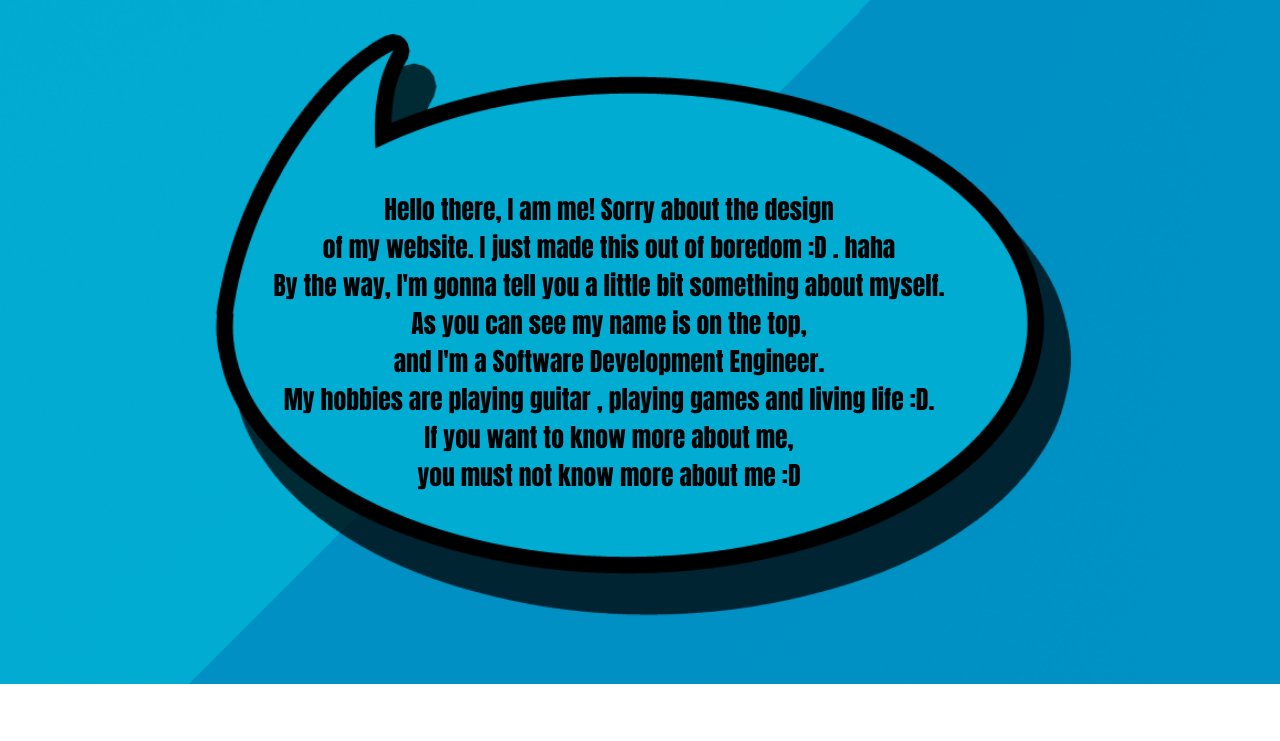
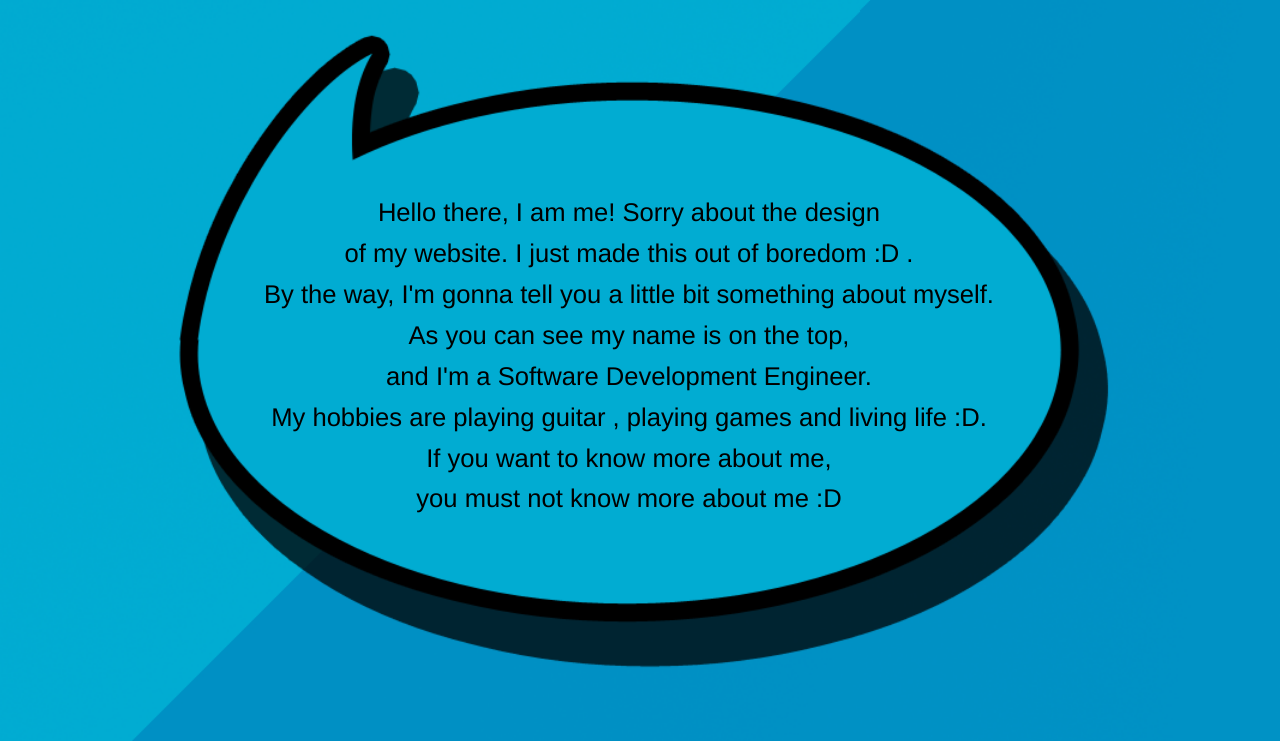
Before and after one commit to EarvinJay/EarvinJay.github.io, a plain HTML site: page index.html in a window 1280 px wide. Shown: the part 409-1150 px from the top of the page. Before the commit the page ends 1093 px from the top, so only its background shows below. Drawn offline with nearby package versions, Linux system fonts and the light colour scheme.

Commit message:
fixed background and updated sizes and spacings

```diff
--- a/css/index.css
+++ b/css/index.css
@@ -1,6 +1,9 @@
 body {
     background-image: url("./../images/bg.png");
-    background-size:cover
+    background-attachment: fixed;
+    background-position: center;
+    background-repeat: no-repeat;
+    background-size: cover;
 }
 
 h2, h1{
@@ -9,8 +12,9 @@ h2, h1{
 }
 
 p{
+    line-height: 1.6;
     font-size: 2vw;
-     font-family: Impact, Charcoal, sans-serif
+    font-family: 'Franklin Gothic Medium', 'Arial Narrow', Arial, sans-serif
 }
 
 #app{
@@ -49,12 +53,12 @@ p{
 
 #aboutMeImg
 {
-    width: 70%;
+    width: 75vw;
     height: auto;
 }
 
 #projectsImg
 {
-    width: 60%;
+    width: 60vw;
     height: auto;
 }
--- a/index.html
+++ b/index.html
@@ -9,6 +9,7 @@
 <body>
 
     <div id="app">
+
         <div id='vimgheader' align='center'>
             <vimgheader v-bind:style="styleImgHeader"></vimgheader>
             <br>
@@ -21,12 +22,15 @@
             <vheader id="vSkills" @click.native="onClickSkillSet" title="Skill Set" v-bind:style="styleHeader"></vheader>
         </div>
 
-        <div id='vcontent' align='center' ref="divAboutMe">
+        <div ref="divAboutMe">
+            <div id='vcontent' align='center'>
                 <vcontent v-bind:style="styleContent"></vcontent>
                 <img src='./images/aboutme.png' id='aboutMeImg' />
             </div>
+        </div>
 
-        <div id='vcontent' align='center' ref="divProjects">
+        <div ref="divProjects">
+            <div id='vcontent' align='center'>
                 <div id='project1'>
                     <img src='./images/projects1.png' id='projectsImg' />
                 </div>
@@ -41,6 +45,8 @@
             </div>
 
         </div>
+
+    </div>
     <script src="./js/index.js"></script>
 </body>
 
--- a/js/index.js
+++ b/js/index.js
@@ -9,14 +9,14 @@ Vue.component('vheader', {
 })
 
 Vue.component('vcontent', {
-    template: '<p>Hello there, I am me! Sorry about the design <br/> of my website. I just made this out of boredom :D .  haha <br/>By the way, I\'m gonna tell you a little bit something about myself. <br/>  As you can see my name is on the top,<br/> and I\'m a Software Development Engineer.<br/>My hobbies are playing guitar , playing games and living life :D.<br/>If you want to know more about me,<br/> you must not know more about me  :D </p>',
+    template: '<p>Hello there, I am me! Sorry about the design <br/> of my website. I just made this out of boredom :D .<br/>By the way, I\'m gonna tell you a little bit something about myself. <br/>  As you can see my name is on the top,<br/> and I\'m a Software Development Engineer.<br/>My hobbies are playing guitar , playing games and living life :D.<br/>If you want to know more about me,<br/> you must not know more about me  :D </p>',
 })
 
 var app = new Vue({
     el: '#app',
     data: {
         styleImgHeader: {
-            borderRadius: '50%',
+            borderRadius: '50vw',
             borderStyle: 'groove',
             width: '150',
             height: '180',
@@ -30,8 +30,8 @@ var app = new Vue({
             borderStyle: 'solid'
         },
         styleContent: {
-            marginTop: '14%',
-            marginLeft: '21%',
+            marginTop: '14vw',
+            marginLeft: '20vw',
             position: 'absolute'
         },
         profileName: 'Earvin Jay G. Bermudo',
```
Lines whose indentation alone changed are shown as unchanged.
